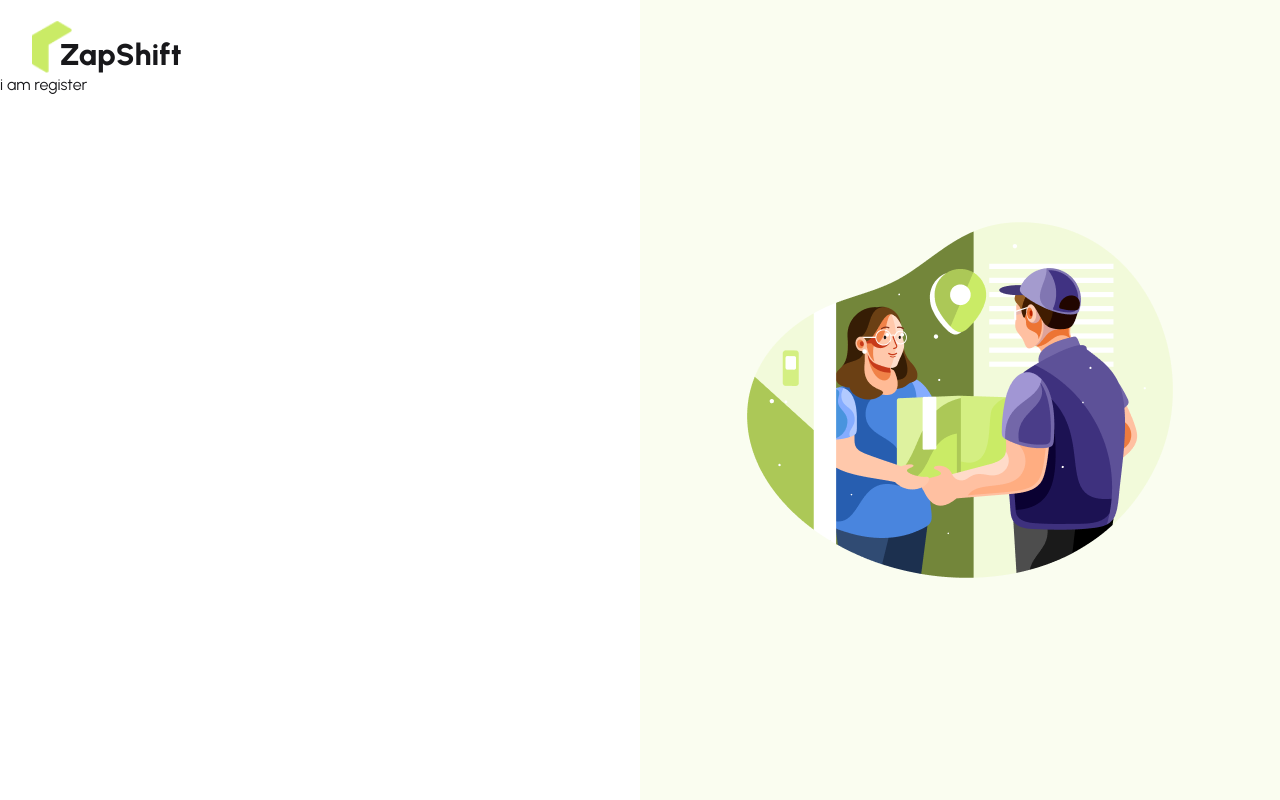
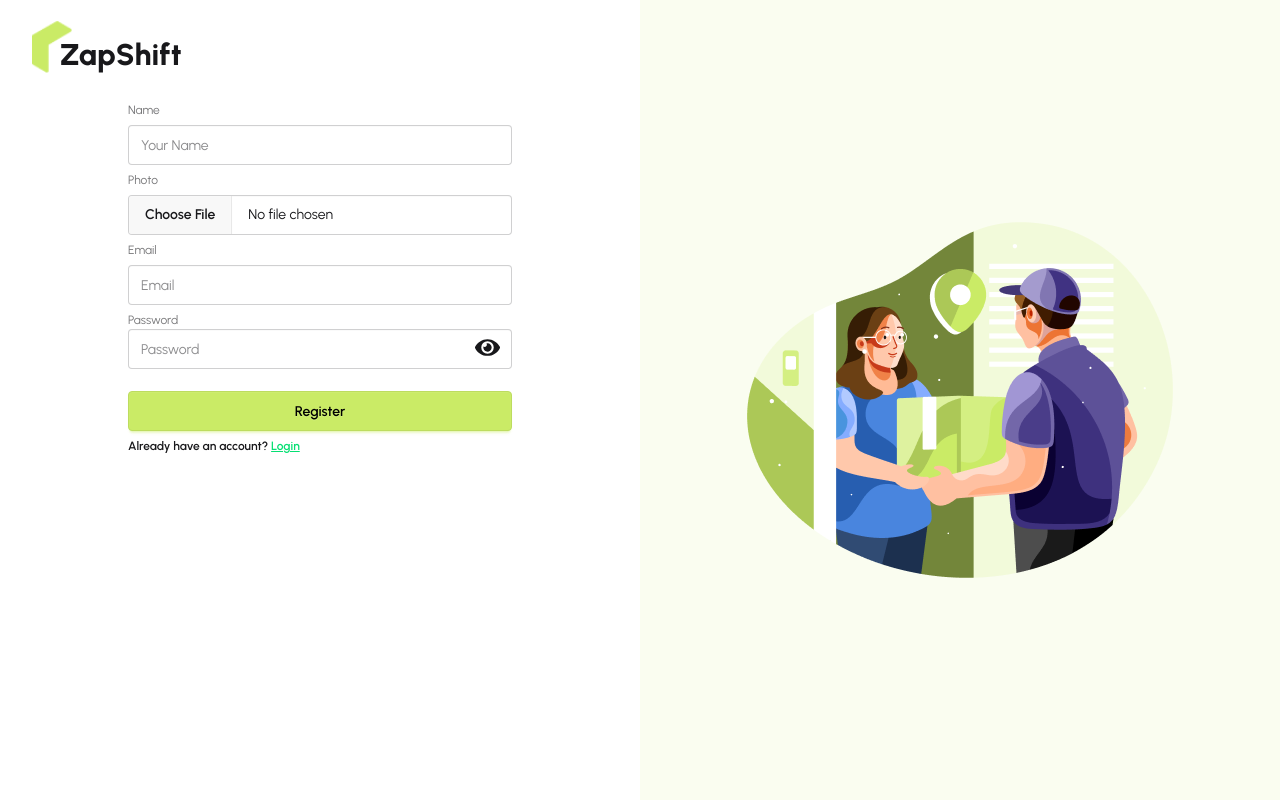
Before and after one commit to oliullahakib/zap-shift-client, a React (Vite) app: page /register in a window 1280 px wide. Built offline with nearby package versions, Linux system fonts and the light colour scheme.

Commit message:
register page added

```diff
--- a/package.json
+++ b/package.json
@@ -15,6 +15,7 @@
     "react-dom": "^19.2.0",
     "react-fast-marquee": "^1.6.5",
     "react-hook-form": "^7.66.0",
+    "react-icons": "^5.5.0",
     "react-responsive-carousel": "^3.2.23",
     "react-router": "^7.9.6",
     "swiper": "^12.0.3",
--- a/src/pages/Login/Login.jsx
+++ b/src/pages/Login/Login.jsx
@@ -1,5 +1,6 @@
 import React from 'react';
 import { useForm } from 'react-hook-form';
+import { Link } from 'react-router';
 
 const Login = () => {
     const { register, handleSubmit, formState: { errors } } = useForm()
@@ -39,7 +40,8 @@ const Login = () => {
                             {errors.password.message}
                         </p>}
                     <div><a className="link link-hover">Forgot password?</a></div>
-                    <button className="btn btn-neutral mt-4">Login</button>
+                    <button className="btn btn-primary text-black mt-4">Login</button>
+                        <p className='font-semibold'>New to ZapShift? Please <Link to={"/register"} className='text-green-400 underline'>Register</Link></p>
                 </form>
             </div>
         </div>
--- a/src/pages/Register/Register.jsx
+++ b/src/pages/Register/Register.jsx
@@ -1,9 +1,64 @@
-import React from 'react';
+import React, { useState } from 'react';
+import { useForm } from 'react-hook-form';
+import { FaEye, FaEyeSlash } from 'react-icons/fa';
+import { Link } from 'react-router';
 
 const Register = () => {
+    const [show, setShow] = useState(false)
+    const {register,handleSubmit,formState:{errors}}=useForm()
+    const handleRegister=(data)=>{
+        console.log(data)
+    }
     return (
-        <div>
-            i am register
+        <div className=' w-full'>
+            <div className="card-body w-full justify-center items-center">
+                <form onSubmit={handleSubmit(handleRegister)} className="fieldset md:w-96">
+                    {/* Name */}
+                    <label className="label">Name</label>
+                    <input {...register("name",{
+                        required:"Name is required",
+                        minLength:{
+                            value:5,
+                            message:"Name should be more than 5 charecters"
+                        }
+                    })} type="text" className="input w-full" placeholder="Your Name" />
+                    {errors.name&&<p className='text-red-400'>{errors.name?.message}</p>}
+                    {/* photo */}
+                    <label className="label">Photo</label>
+                    <input {...register("photo",{required:true})} type="file" className="file-input w-full" />
+                   {errors.photo?.type==="required"&&<p className='text-red-400'>Photo is required</p>}
+                    {/* email */}
+                    <label className="label">Email</label>
+                    <input {...register("email",{required:"Email is required"})} type="email" className="input w-full" placeholder="Email" />
+                    {errors.email&&<p className='text-red-400'>{errors.email?.message}</p>}
+
+                    {/* password  */}
+                    <div className='relative'>
+                        <label className="label">Password</label>
+                    <input {...register("password",{
+                        required:"Password is required",
+                        minLength:{
+                            value:6,
+                            message: 'Password must be at least 6 characters long.'
+                        },
+                        pattern:{
+                            value:/^(?=.*[A-Z]).+$/,
+                            message: 'Password must contain An Uppercase letters.',
+                        },
+                        validate:(value)=>{
+                            if(!/^(?=.*[a-z]).+$/.test(value)){
+                                return 'Password must include at least one lowercase letter.';
+                            }
+                            return true
+                        }
+                    })} type={show?"text":"password"} className="input w-full" placeholder="Password" />
+                   {errors.password&&<p className='text-red-400'>{errors.password?.message}</p>}
+                   <span onClick={()=>setShow(!show)} className='absolute top-6 right-3'>{show?<FaEyeSlash  size={25}/>:<FaEye size={25} />}</span>
+                    </div>
+                    <button className="btn btn-primary text-black mt-4">Register</button>
+                    <p className='font-semibold'>Already have an account? <Link to={"/login"} className='text-green-400 underline'>Login</Link></p>
+                </form>
+            </div>
         </div>
     );
 };
```
Also changed, not shown: 1 other file (tests, documents, lock files or other folders).
